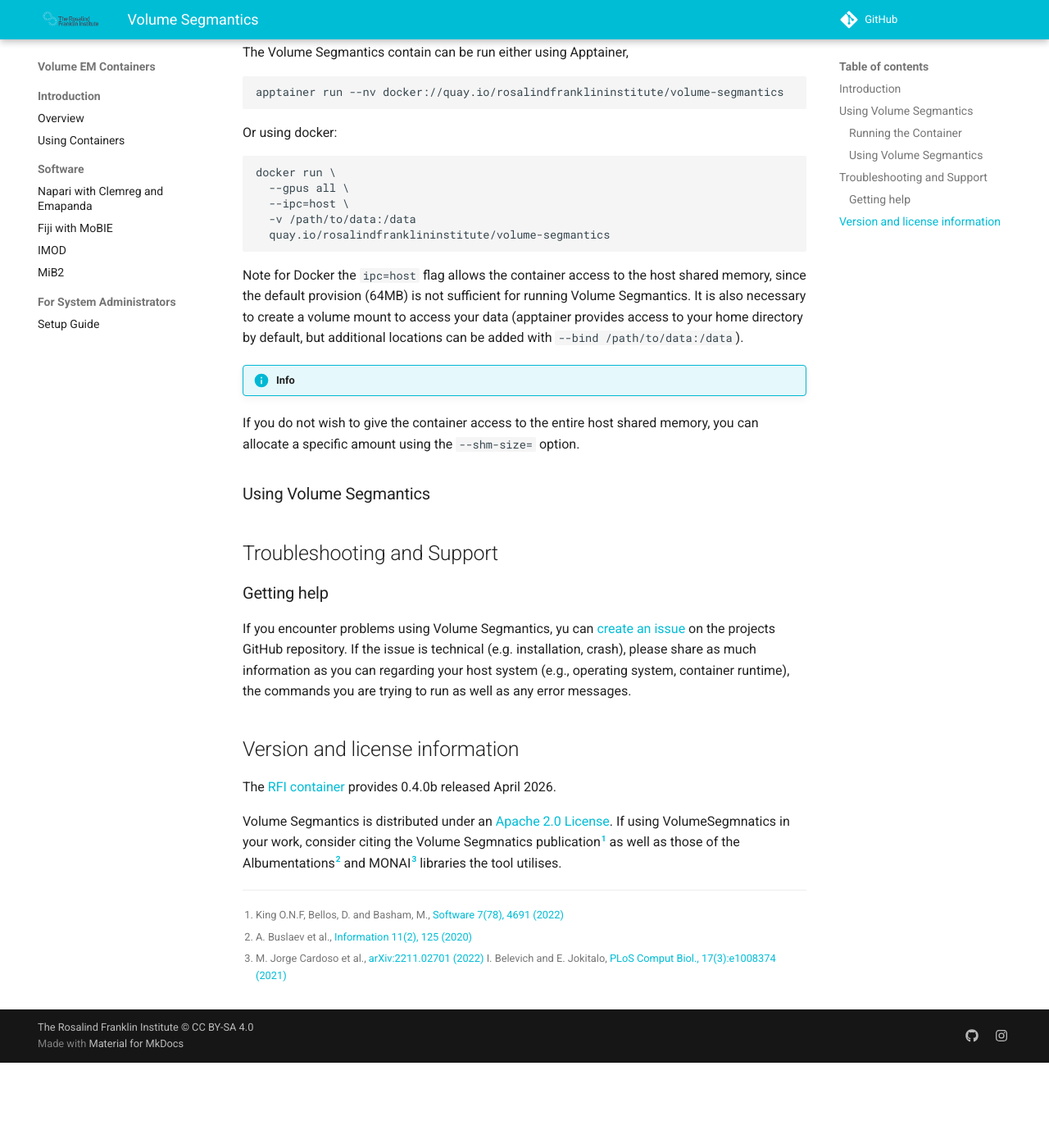
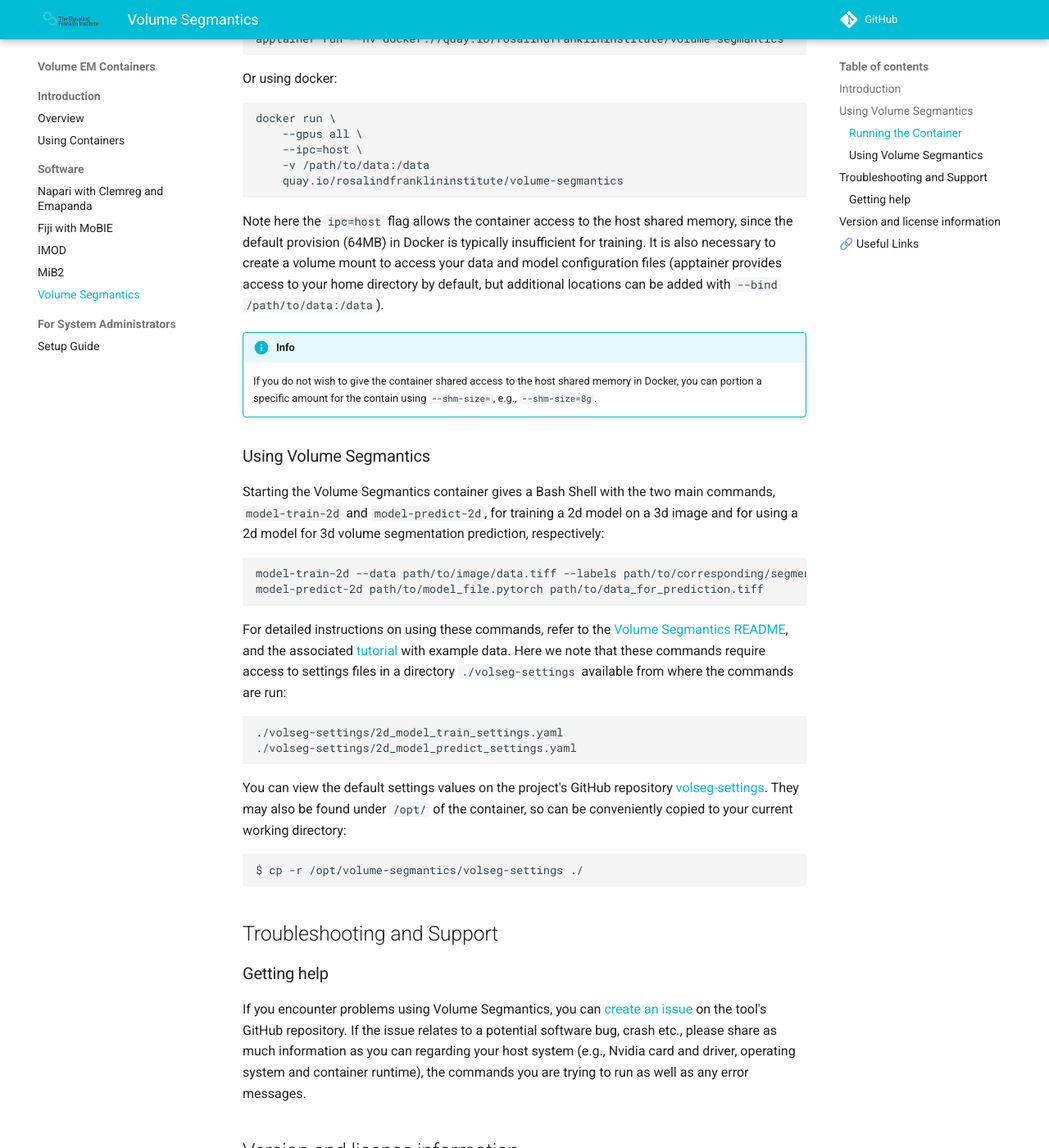
Before and after one commit to rosalindfranklininstitute/volume-em-container-documentation, an MkDocs documentation site: the page built from docs/software/volume-segmantics.md, in a window 1280 px wide and 1400 px high, scrolled down 686 px. Shown: the whole window at 82% size. Built offline with MkDocs 1.6.1 and Material for MkDocs 9.7.7, drawn with Linux system fonts in a browser that asks for light colours; comment, search, counter and statistics services are not loaded; before the commit the page ends 1982 px from its top, so only the background shows below that; some of the changed text lies outside the part shown.

Commit message:
Volume Segmantics docs

````diff
--- a/docs/software/volume-segmantics.md
+++ b/docs/software/volume-segmantics.md
@@ -1,15 +1,14 @@
 # Volume Segmantics
-*Please note this page is currently under construction*
 ## Introduction
-Volume Segmantics is A toolkit for semantic segmentation of volumetric
+Volume Segmantics is a toolkit for semantic segmentation of volumetric
 data using PyTorch deep learning models. It provides a simple
 command-line interface and API that allows researchers to quickly
 train a variety of 2D PyTorch segmentation models on 3D datasets,
 and then use those trained models to segment larger datasets.
 
 Volume Segmantics was originally developed by Oliver King, Dimitrios
-Bellos and Mark Basham at the Rosalind Franklin Institute (see
-citations) and is since developed and maintained by Avery Pennington.
+Bellos and Mark Basham at the Rosalind Franklin Institute in 2022[^1],
+and is now developed and maintained by Avery Pennington.
 
 ## Using Volume Segmantics
 **Prerequisites**:
@@ -18,39 +17,74 @@
 datasets may require significant VRAM (e.g. 40G+).
 
 ### Running the Container
-The Volume Segmantics contain can be run either using Apptainer,
+The Volume Segmantics contain can be run either using Apptainer:
 ```
 apptainer run --nv docker://quay.io/rosalindfranklininstitute/volume-segmantics
 ```
 Or using docker:
 ```
 docker run \
-  --gpus all \
-  --ipc=host \
-  -v /path/to/data:/data
-  quay.io/rosalindfranklininstitute/volume-segmantics
+    --gpus all \
+    --ipc=host \
+    -v /path/to/data:/data
+    quay.io/rosalindfranklininstitute/volume-segmantics
 ```
-Note for Docker the `ipc=host` flag allows the container access to the host
-shared memory, since the default provision (64MB) is not
-sufficient for running Volume Segmantics. It is also necessary to
-create a volume mount to access your data (apptainer provides access
+Note here the `ipc=host` flag allows the container access to the host
+shared memory, since the default provision (64MB) in Docker is typically
+insufficient for training. It is also necessary to
+create a volume mount to access your data and model configuration
+files (apptainer provides access
 to your home directory by default, but additional locations can be
 added with `--bind /path/to/data:/data`).
 
 !!! info
-   If you do not wish to give the container access to the entire host
-   shared memory, you can allocate a specific amount using the
-   `--shm-size=` option.
+    If you do not wish to give the container shared access to the host
+    shared memory in Docker, you can portion a specific amount for the
+    contain using `--shm-size=`, e.g., `--shm-size=8g`.
 
 ### Using Volume Segmantics
+
+Starting the Volume Segmantics container gives a Bash Shell with
+the two main commands, `model-train-2d` and `model-predict-2d`,
+for training a 2d model on a 3d image and for using a 2d model
+for 3d volume segmentation prediction, respectively:
+```
+model-train-2d --data path/to/image/data.tiff --labels path/to/corresponding/segmentation/labels.tiff
+model-predict-2d path/to/model_file.pytorch path/to/data_for_prediction.tiff
+```
+For detailed instructions on using these commands, refer to the
+[Volume Segmantics
+README](https://github.com/rosalindfranklininstitute/volume-segmantics),
+and the associated
+[tutorial](https://github.com/rosalindfranklininstitute/volume-segmantics/blob/main/training_data/README.md) with example data.
+ Here we note that
+these commands require access to settings files
+in a directory `./volseg-settings` available from where
+the commands are run:
+```
+./volseg-settings/2d_model_train_settings.yaml
+./volseg-settings/2d_model_predict_settings.yaml
+```
+You can view the default settings values on the
+project's GitHub repository
+[volseg-settings](https://github.com/rosalindfranklininstitute/volume-segmantics/blob/main/training_data/README.md).
+They may also be found under `/opt/` of the container,
+so can be conveniently copied to your current working
+directory:
+```
+$ cp -r /opt/volume-segmantics/volseg-settings ./
+```
+
 ## Troubleshooting and Support
 ### Getting help
-If you encounter problems using Volume Segmantics, yu can
+If you encounter problems using Volume Segmantics, you can
 [create an issue](https://github.com/rosalindfranklininstitute/volume-segmantics/issues/new)
-on the projects GitHub repository. If the issue is technical (e.g.
-installation, crash), please share as much information
-as you can regarding your host system (e.g., operating system, container runtime),
-the commands you are trying to run as well as any error messages.
+on the tool's GitHub repository. If the issue relates to a potential
+software bug, crash etc., please share as much information as you can
+regarding your host system (e.g., Nvidia card and driver,
+operating system and container
+runtime), the commands you are trying to run as well as any error
+messages.
 
 ## Version and license information
 The [RFI container](https://github.com/rosalindfranklininstitute/volume-segmantics-container)
@@ -65,4 +99,9 @@
 [^1]: King O.N.F, Bellos, D. and Basham, M., [Software 7(78), 4691 (2022)](https://doi.org/10.21105/joss.04691)
 [^2]: A. Buslaev et al., [Information 11(2), 125 (2020)](https://doi.org/10.3390/info11020125)
 [^3]: M. Jorge Cardoso et al., [arXiv:2211.02701 (2022)](https://arxiv.org/abs/2211.02701)
-I. Belevich and E. Jokitalo, [PLoS Comput Biol., 17(3):e1008374 (2021)](https://journals.plos.org/ploscompbiol/article?id=10.1371/journal.pcbi.1008374)
+
+## 🔗 Useful Links
+
+- [RFI PhD Training
+  Course](https://github.com/rosalindfranklininstitute/rfi-phd-training/blob/main/Segmentation_with_Volume_Segmantics/Segmentation_with_Volume_Segmantics.md) on Volume Segmantics
+- [Volume Segmantics Tutorial](https://github.com/rosalindfranklininstitute/volume-segmantics/blob/main/training_data/README.md)
--- a/mkdocs.yml
+++ b/mkdocs.yml
@@ -45,6 +45,7 @@
     - Fiji with MoBIE: software/fiji.md
     - IMOD: software/imod.md
     - MiB2: software/mib2.md
+    - Volume Segmantics: software/volume-segmantics.md
   - For System Administrators:
     - Setup Guide: admin/setup.md
 
````
Also changed, not shown: docs/admin/setup.md (+42 -1 lines), docs/software/fiji.md (+1 -1 lines), docs/software/napari.md (+1 -1 lines).
